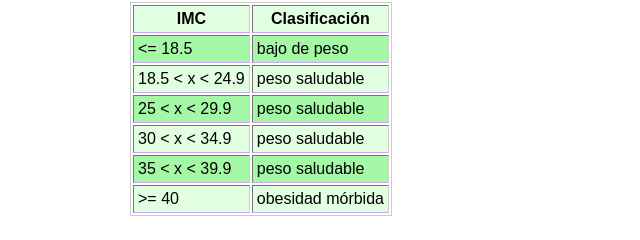
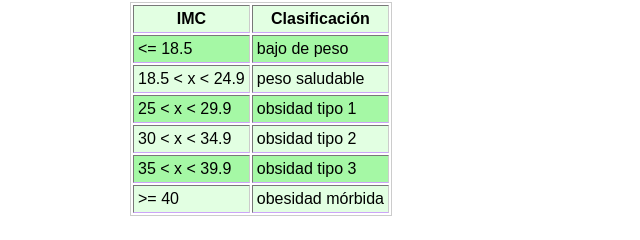
Before and after one commit to diogenes1027/diogenes1027.github.io, a plain HTML site: page imc.html in a window 1280 px wide. Shown: the part 208-448 px from the top of the page, 379-1019 px from the left. Drawn offline with Linux system fonts and the light colour scheme.

Commit message:
Update imc.html

```diff
--- a/imc.html
+++ b/imc.html
@@ -31,13 +31,13 @@
 		    <TD> 18.5 &lt; x &lt; 24.9</td> <td>peso saludable</td>
 		  </tr>
 		  <tr>
-		    <TD> 25 &lt; x &lt; 29.9</td> <td>peso saludable</td>
+		    <TD> 25 &lt; x &lt; 29.9</td> <td>obsidad tipo 1</td>
 		  </tr>
 		  <tr>
-		    <TD> 30 &lt; x &lt; 34.9</td> <td>peso saludable</td>
+		    <TD> 30 &lt; x &lt; 34.9</td> <td>obsidad tipo 2</td>
 		  </tr>
 		  <tr>
-		    <TD> 35 &lt; x &lt; 39.9</td> <td>peso saludable</td>
+		    <TD> 35 &lt; x &lt; 39.9</td> <td>obsidad tipo 3</td>
 		  </tr>
 		  <tr>
 		    <td> &gt;= 40</td> <td>obesidad mórbida</td>
```
